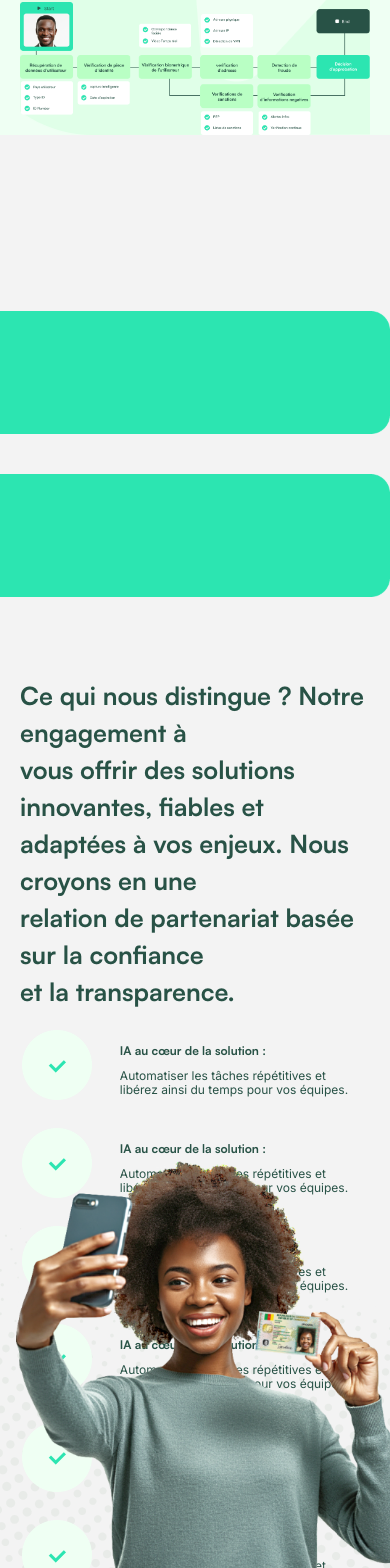
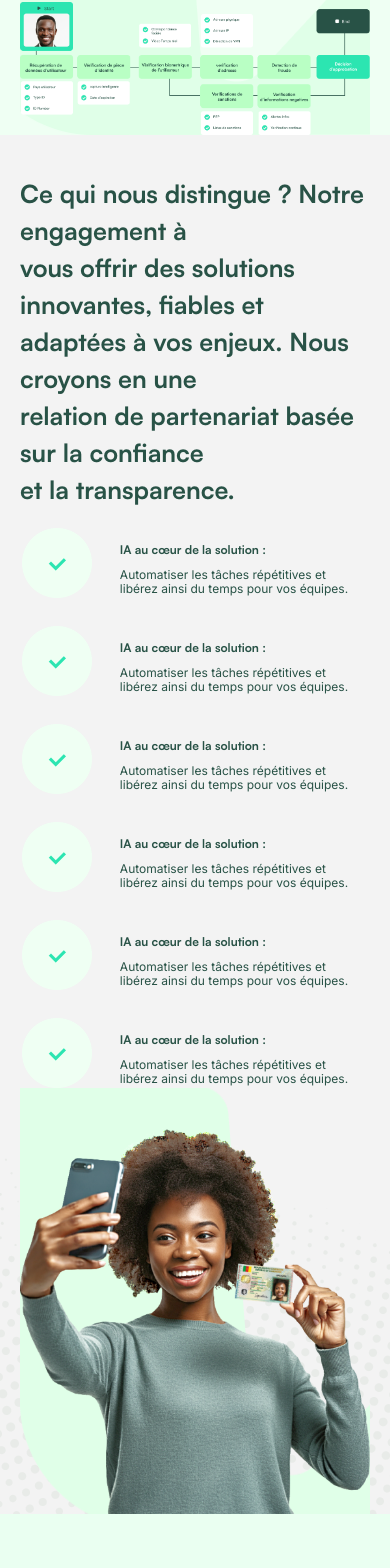
Before and after one commit to chrisvaldes/sekure, a React (Create React App) app: page /about in a window 390 px wide. Shown: the part 6627-8195 px from the top of the page. Built offline with nearby package versions, Linux system fonts and the light colour scheme.

Commit message:
responsif-about

```diff
--- a/src/Pages/About/About.jsx
+++ b/src/Pages/About/About.jsx
@@ -20,11 +20,12 @@ import processVector from "../../images/about/processVector.png"
 import rectangle from "../../images/about/Rectangle.png"
 import womenSelfie from '../../images/about/woman-selfie.png'
 import groupDatabases from "../../images/groupDatabases.png"
+import vector from "../../images/about/Vector.png"
 
 export default function About() {
   return (
     <div>
-      <section>
+      <section className='fixed'>
         <NavBar />
       </section>
 
@@ -685,11 +686,11 @@ export default function About() {
 
         <section style={{ backgroundImage: `url(${frameSelfie})`, backgroundPosition: "bottom right", backgroundRepeat: "no-repeat" }} >
           <div className="relative grid grid-cols-1 md:grid-cols-2 lg:grid-cols-2">
-            <div className="pt-24">
-              <div className=' py-20'>
+            <div className="pt-10 lg:pt-24">
+              <div className=' py-20 hidden lg:block'>
                 <img src={rectangle} alt="" className='pb-10' />
                 <img src={rectangle} alt="" />
-                <img src={womenSelfie} alt="" className='absolute womenSelfie' />
+                {/* <img src={womenSelfie} alt="" className='absolute womenSelfie' /> */}
               </div>
             </div>
             <div className="flex flex-col items-center justify-center px-5">
@@ -707,6 +708,9 @@ export default function About() {
                 <WomenCard />
                 <WomenCard />
                 <WomenCard />
+              </div>
+              <div className="pt-10 bg-[5%_10%]" style={{ backgroundImage: `url(${vector})`, backgroundRepeat: "no-repeat" }}>
+                <img src={womenSelfie} alt="" className='womenSelfie' />
               </div>
             </div>
 
```
